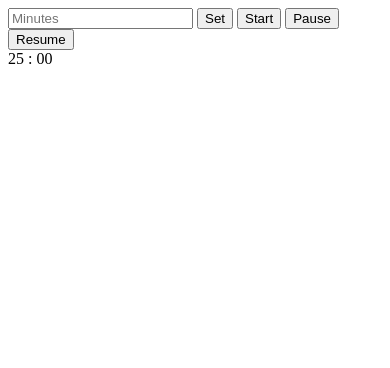
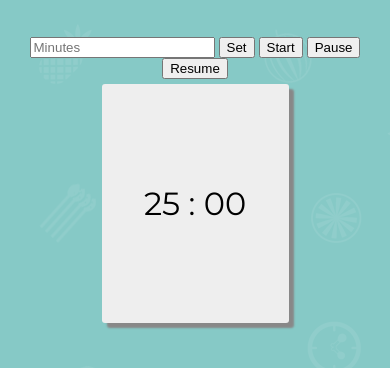
Before and after one commit to shockry/pomodoro-timer, a plain HTML site: page index.html in a window 390 px wide. Drawn offline with Linux system fonts and the light colour scheme.

Commit message:
Add style and font

```diff
--- a/index.html
+++ b/index.html
@@ -2,6 +2,68 @@
 <html>
 <head>
   <title> Pomodoro timer </title>
+  <meta name="viewport" content="width=device-width, initial-scale=1">
+
+  <link href='https://fonts.googleapis.com/css?family=Montserrat' rel='stylesheet' type='text/css'>
+
+  <style type="text/css">
+    body {
+      background: url('restaurant.png');
+    }
+    #timer {
+      text-align: center;
+      font-size: 10em;
+      font-family: 'Montserrat', sans-serif;
+      box-shadow: 5px 5px 2px #888888;
+      border-radius: 3px;
+      position: relative;
+      width: 50%;
+      height: 50%;
+      display: inline-block;
+      background-color: #eee;
+      padding-top: 100px;
+      padding-bottom: 100px;
+    }
+
+    /*FIXME I'm almost sure that font resizing for screen size
+      can be done in a better way */
+
+    @media only screen and (max-width: 1165px) {
+      #timer {
+        font-size: 8em;
+      }
+    }
+
+    @media only screen and (max-width: 935px) {
+      #timer {
+        font-size: 6em;
+      }
+    }
+
+    @media only screen and (max-width: 705px) {
+      #timer {
+        font-size: 4em;
+      }
+    }
+
+    @media only screen and (max-width: 475px) {
+      #timer {
+        font-size: 2em;
+      }
+    }
+
+    .wrapper {
+      text-align: center;
+    }
+
+    #timer-wrapper {
+      margin-top: 10%;
+    }
+
+    #input-wrapper {
+      margin-bottom: 5px;
+    }
+  </style>
 </head>
 <body>
 
```
